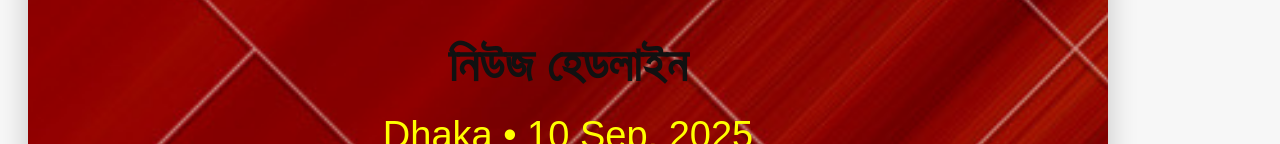
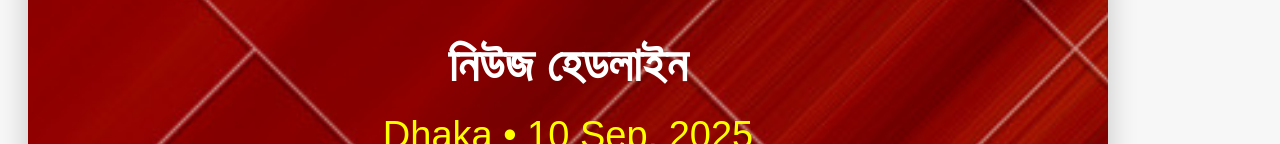
Before and after one commit to yehasun/news-card-app, a plain HTML site: page output.html in a window 1280 px wide. Shown: the part 936-1080 px from the top of the page. Drawn offline with nearby package versions, Linux system fonts and the light colour scheme.

Commit message:
Update output.html

```diff
--- a/output.html
+++ b/output.html
@@ -19,7 +19,7 @@
     .image { text-align:center; height:484px; width:980px; border-radius:10% 35%; border:6px solid red; overflow:hidden; }
     .image img { width:100%; height:100%; object-fit:cover; display:block; }
     .content { padding:40px; text-align:center; }
-    .headline { font-size:48px; font-weight:bold; margin-bottom:20px; color:#111; }
+    .headline { font-size:48px; font-weight:bold; margin-bottom:20px; color:#fff; }
     .meta { font-size:38px; color:yellow; }
     button { margin:20px 10px; padding:12px 24px; font-size:18px; border:none; border-radius:8px; background:#1976d2; color:#fff; cursor:pointer; }
     button:hover { background:#0d47a1; }
```
